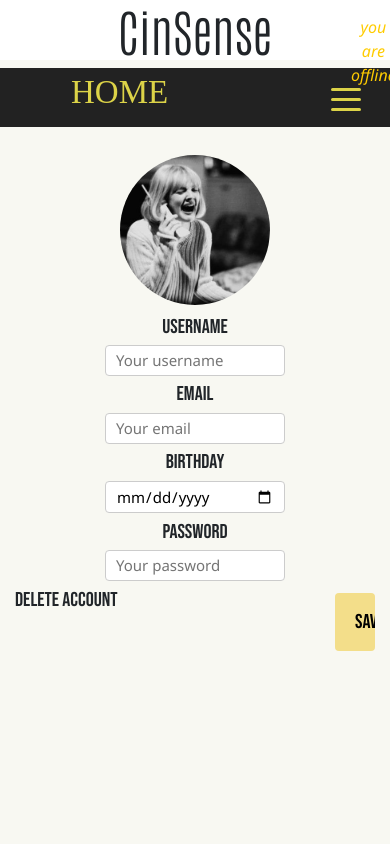
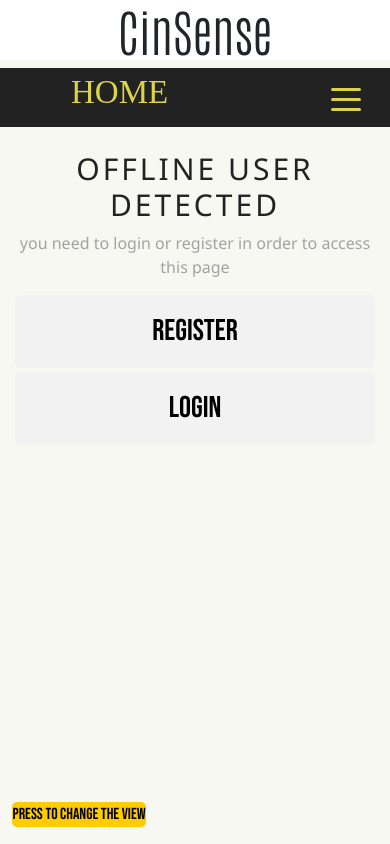
Before and after one commit to QueensTeam/CinSense, a Flask app: page /account.html in a window 390 px wide. Run offline with Flask 2, Linux system fonts and the light colour scheme; data that the repository does not hold is empty; some libraries are stand-ins or nearby versions; some web fonts are replaced.

Commit message:
Šiek tiek patobulintas responsive design (not done), pridėtas State keitimo mygtukas accounte, log out mygtukas pridėtas

```diff
--- a/static/css/style.css
+++ b/static/css/style.css
@@ -871,14 +817,14 @@ h1 #title {
 	/*background-color: #222;*/
 	/*height: 200px;*/
 	text-align: center;
-	position:sticky;
+	/*position:sticky;*/
 	background-color:white;
 	/*width:95vw;*/
 	margin: 0% auto;
 	/*margin: 0 0 0 0;*/
 	/*background:repeating-linear-gradient(90deg, black, black 5px, white 5px, white 10px);*/
 }
-.offlineUser{
+#offlineUser{
 	margin:5% auto;
 }
 input[type=text], input[type=password], input[type=date]{
@@ -904,13 +850,13 @@ input[type=image]:hover{
 }
 
 input[type=submit], #registerButton, #loginButton {
-  width: 50%;
+  /*width: 50%;*/
   background-color: #F3DE8A;
   color: black;
   padding: 14px 20px;
-  margin: 8px 0;
+  /*margin: 8px 0;*/
   border: none;
-  border-radius: 4px;
+  border-radius: 5px;
   cursor: pointer;
   text-align: center;
 }
@@ -1312,3 +1264,96 @@ footer{
 	padding:0;
 	/*position:absolute;*/
 }
+
+#changeUserStateButton{
+	left:3%;
+	position:absolute;
+	top:95%;
+	color:black;
+	/*font-style: italic;*/
+	background-color:#fc0;
+	/*font-weight:700;*/
+	border-radius:5px;
+	border:none;
+	padding:0.2%;
+	/*font-family: "Segoe UI";*/
+	font-family: 'Bebas Neue';
+}
+#changeUserStateButton:hover {
+	cursor:pointer;
+	background-color:black;
+	color:white;
+}
+
+@media screen and (max-width: 480px) {
+  .topnav a:not(:first-child) {display: none;}
+	a.icon {
+    float: right;
+    display: block;
+  }
+}
+
+@media screen and (max-width: 480px) {
+  .topnav.r {position: relative;}
+  .topnav a.icon {
+    position: absolute;
+    right: 0;
+    top: 0;
+  }
+  .topnav .responsive a span {
+    float: none;
+    display: block;
+    text-align: left;
+  }
+  /*#registerbutton, #loginbutton{
+  	position: absolute;
+	top: 50%;
+	transform: translate(0, -50%);
+  }*/
+}
+
+@media screen and (max-width:767px){
+	.hi{
+  	display:none;
+  }
+  	.photosec{
+  		display:none;
+  	}
+  	.navbar{
+  		display:fixed;
+  	}
+  	nav.main{
+  		display:none;
+  	}
+  	.homem{
+  		display:static;
+  	}
+  	#registerbutton, #loginbutton{
+  		/*position: absolute;*/
+		/*margin-top: %;*/
+		/*transform: translate(0, -50%);*/
+		background-color:#fc0;
+  	}
+  	#userStateOffline, #userStateOnline{
+  		display:none;
+  	}
+  	footer{
+  		margin-left:1%;
+  		margin-right:1%;
+  	}
+}
+@media screen and (min-width:768px){
+	.he{
+		display:none;
+	}
+	.photogallery{
+		position:absolute;
+		left:13%;
+	}
+	.navbar{
+		display:none;
+	}
+	nav.main{
+		display:fixed;
+	}
+}
--- a/static/js/script.js
+++ b/static/js/script.js
@@ -223,6 +223,24 @@ function showTheFooter(){
   }
 }
 
+function changeUserState(){
+  var onlineState = document.getElementById("userStateOnline");
+  var offlineState = document.getElementById("userStateOffline");
+
+  var accountOnline = document.getElementById("onlineUser");
+  var accountOffline = document.getElementById("offlineUser");
+  if(onlineState.classList.contains("dontshow")){
+    onlineState.classList.remove("dontshow");
+    accountOnline.classList.remove("dontshow");
+    offlineState.classList.add("dontshow");
+    accountOffline.classList.add("dontshow");
+  } else if (offlineState.classList.contains("dontshow")){
+    onlineState.classList.add("dontshow");
+    accountOnline.classList.add("dontshow");
+    offlineState.classList.remove("dontshow");
+    accountOffline.classList.remove("dontshow");
+  }
+}
 
 
  // function registerValidation() {
--- a/templates/about.html
+++ b/templates/about.html
@@ -23,12 +23,13 @@
 		<a class="simple" href="./account.html"><span data-hover="Account">Account</span></a>
 		<a class="simple active" href="./about.html"><span data-hover="About">About</span></a>
 	</nav>
-	<div id="userStateOffline">
+	<div id="userStateOffline" class="">
 		<a href="./account.html" class=offlineTitle>you are offline</a>
 		<a href="./account.html" class=offlineComment>login or register!</a>
 	</div>
 	<div id="userStateOnline" class="dontshow">
-		<a href="./account.html" class=onlineTitle>you are online</a></header>
+		<a href="./account.html" class=onlineTitle>you are online</a>
+		<a href="./account.html" class=onlineComment>log out</a></div></header>
 	<nav class="navbar mb-4">
 	  <a class="navbar-brand simple" href="./index.html">Home</a>
 	  <button class="navbar-toggler first-button" type="button" data-toggle="collapse" data-target="#navbarSupportedContent20"
--- a/templates/account.html
+++ b/templates/account.html
@@ -4,7 +4,7 @@
 	<meta charset="UTF-8">
 	<title>CinSense</title>
 	<link rel="icon" type="image/png" href="../static/img/crown.png"/>
-	<link rel="stylesheet" href="https://stackpath.bootstrapcdn.com/bootstrap/4.5.0/css/bootstrap.min.css" integrity="sha384-9aIt2nRpC12Uk9gS9baDl411NQApFmC26EwAOH8WgZl5MYYxFfc+NcPb1dKGj7Sk" crossorigin="anonymous">
+	<link rel="stylesheet" href="https://cdn.jsdelivr.net/npm/bootstrap@4.6.0/dist/css/bootstrap.min.css" integrity="sha384-B0vP5xmATw1+K9KRQjQERJvTumQW0nPEzvF6L/Z6nronJ3oUOFUFpCjEUQouq2+l" crossorigin="anonymous">
 	<link rel="stylesheet" href="https://cdnjs.cloudflare.com/ajax/libs/font-awesome/4.7.0/css/font-awesome.min.css">
 	<link href="https://fonts.googleapis.com/css2?family=Bebas+Neue&display=swap" rel="stylesheet">
 	<link href="https://fonts.googleapis.com/css2?family=Oswald&display=swap" rel="stylesheet">
@@ -13,7 +13,8 @@
     <link rel="stylesheet" href="../static/css/stylemain.css">
 </head>
 <body>
-	<header class="head"><h1 id="minititle">CinSense</h1>
+	<header class="head">
+		<h1 id="minititle">CinSense</h1>
 		<div class="decline col-12 col-lg-12"></div>
 		<nav class="main items">
 			<a class="simple" href="./index.html"><span data-hover="Home">Home</span></a>
@@ -23,9 +24,16 @@
 			<a class="simple" href="./about.html"><span data-hover="About">About</span></a>
 		</nav>
 		<div id="userStateOffline">
-		<a href="./account.html" class=offlineTitle>you are offline</a>
-		<a href="./account.html" class=offlineComment>login or register!</a>
-	</div></header>
+		<a href="account.html" class=offlineTitle>you are offline</a>
+		<a href="account.html" class=offlineComment>login or register!</a>
+		</div>
+		<div id="userStateOnline" class="dontshow">
+			<a href="./account.html" class=onlineTitle>you are online</a>
+			<a href="./account.html" class=onlineComment>log out</a>
+		</div>
+
+	</header>
+	<div id="changeUserStateButton" onclick="changeUserState()" class="">Press to change the view</div>
 	<nav class="navbar mb-4">
 	  <a class="navbar-brand simple" href="./index.html">Home</a>
 	  <button class="navbar-toggler first-button" type="button" data-toggle="collapse" data-target="#navbarSupportedContent20"
@@ -49,13 +57,14 @@
 	    </ul>
 	  </div>
 	</nav>
-	<section class="offlineUser col-12 col-lg-9 dontshow">
+
+	<section id="offlineUser" class="col-12 col-sm-12 col-md-12 col-lg-9">
 		<!-- <div></div> -->
 		<!-- <div></div> -->
 		<h1 id="beatle">Offline User Detected</h1>
 		<p class="seethrough">you need to login or register in order to access this page</p>
-		<div id="registerButton" onclick="openRegister()">Register</div>
-		<div id="loginButton" onclick="openLogin()">Login</div>
+		<div id="registerButton" onclick="openRegister()" class="col-sm-12 col-md-7 col-lg-6">Register</div>
+		<div id="loginButton" onclick="openLogin()" class="col-sm-12 col-md-7 col-lg-6">Login</div>
 		<div id="registerForm" class="col-12 col-lg-4 dontshow">
 
   			<form action="/register" method = "POST" enctype="multipart/form-data" >
@@ -86,7 +95,7 @@
  			</form>
 		</div>
 	</section>
-	<section class="onlineUser">
+	<section id="onlineUser" class="dontshow">
 		<div id="profileForm" class="col-12 col-lg-9">
 
   			<form action="/">
@@ -110,8 +119,8 @@
 		</div>
 	</section>
 <script src="https://code.jquery.com/jquery-3.5.1.slim.min.js" integrity="sha384-DfXdz2htPH0lsSSs5nCTpuj/zy4C+OGpamoFVy38MVBnE+IbbVYUew+OrCXaRkfj" crossorigin="anonymous"></script>
-<script src="https://cdn.jsdelivr.net/npm/popper.js@1.16.0/dist/umd/popper.min.js" integrity="sha384-Q6E9RHvbIyZFJoft+2mJbHaEWldlvI9IOYy5n3zV9zzTtmI3UksdQRVvoxMfooAo" crossorigin="anonymous"></script>
-<script src="https://stackpath.bootstrapcdn.com/bootstrap/4.5.0/js/bootstrap.min.js" integrity="sha384-OgVRvuATP1z7JjHLkuOU7Xw704+h835Lr+6QL9UvYjZE3Ipu6Tp75j7Bh/kR0JKI" crossorigin="anonymous"></script>
+<script src="https://cdn.jsdelivr.net/npm/popper.js@1.16.1/dist/umd/popper.min.js" integrity="sha384-9/reFTGAW83EW2RDu2S0VKaIzap3H66lZH81PoYlFhbGU+6BZp6G7niu735Sk7lN" crossorigin="anonymous"></script>
+<script src="https://cdn.jsdelivr.net/npm/bootstrap@4.6.0/dist/js/bootstrap.min.js" integrity="sha384-+YQ4JLhjyBLPDQt//I+STsc9iw4uQqACwlvpslubQzn4u2UU2UFM80nGisd026JF" crossorigin="anonymous"></script>
 	<script src="../static/js/script.js"></script>
 </body>
 </html>
```
Also changed, not shown: other parts of static/css/style.css (+8 -56 lines), templates/films.html (+6 -2 lines), templates/index.html (+6 -2 lines), templates/recommend.html (+7 -3 lines). Lines whose indentation alone changed are shown as unchanged.
